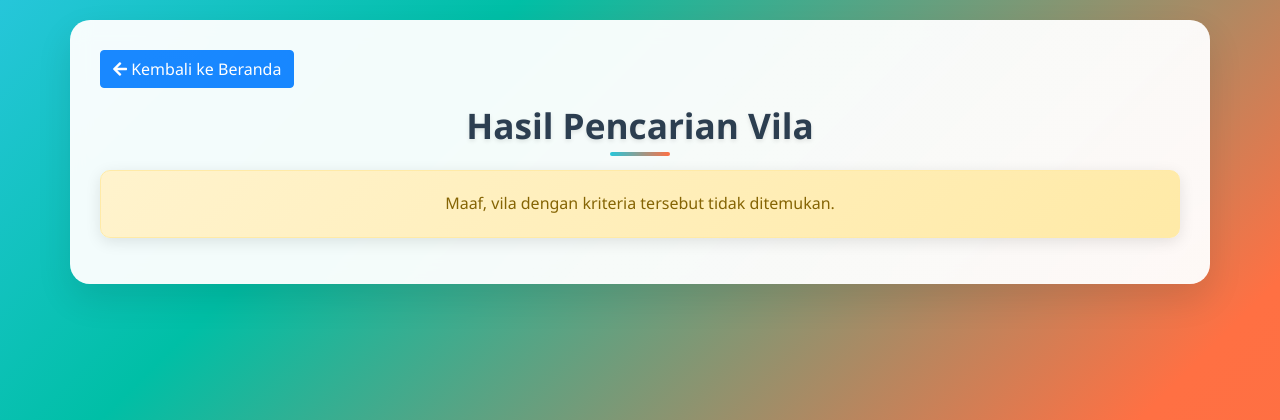
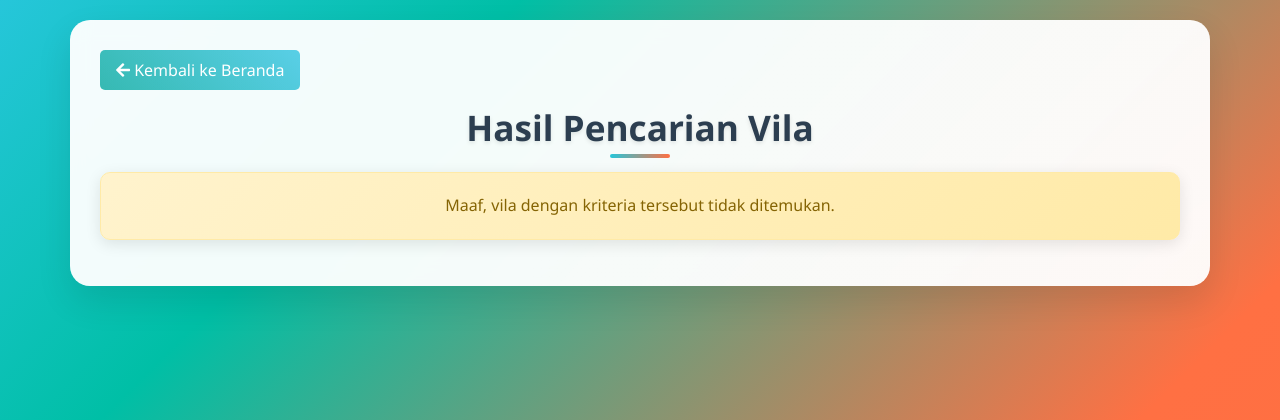
Before and after one commit to aryadfsl/JelajahVila, a PHP site: page /cari.php in a window 1280 px wide. Shown: the top 420 px of the page. Run offline with PHP 8.4, Linux system fonts and the light colour scheme; data that the repository does not hold is empty.

Commit message:
menyelesaikan konflik di cari.php

```diff
--- a/vilago/cari.php
+++ b/vilago/cari.php
@@ -37,9 +37,10 @@ $query = mysqli_query($koneksi, $sql);
 
     <!-- Tombol Kembali ke Beranda -->
     <div class="mb-3 text-start">
-      <a href="index.php" class="btn btn-primary">
-        <i class="fas fa-arrow-left me-2"></i> Kembali ke Beranda
-      </a>
+    <a href="index.php" class="btn btn-gradient">
+  <i class="fas fa-arrow-left me-2"></i> Kembali ke Beranda
+</a>
+
     </div>
 
     <h3 class="mb-4">Hasil Pencarian Vila</h3>
```
